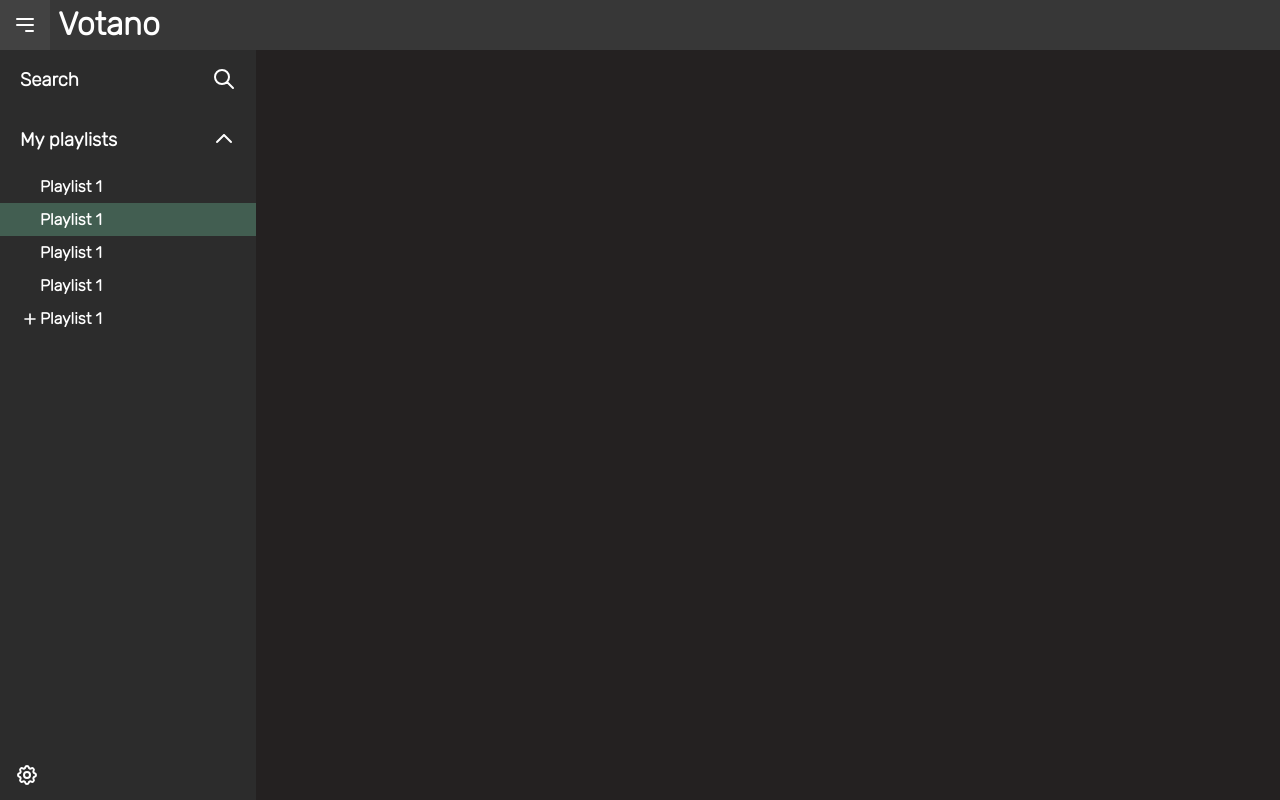
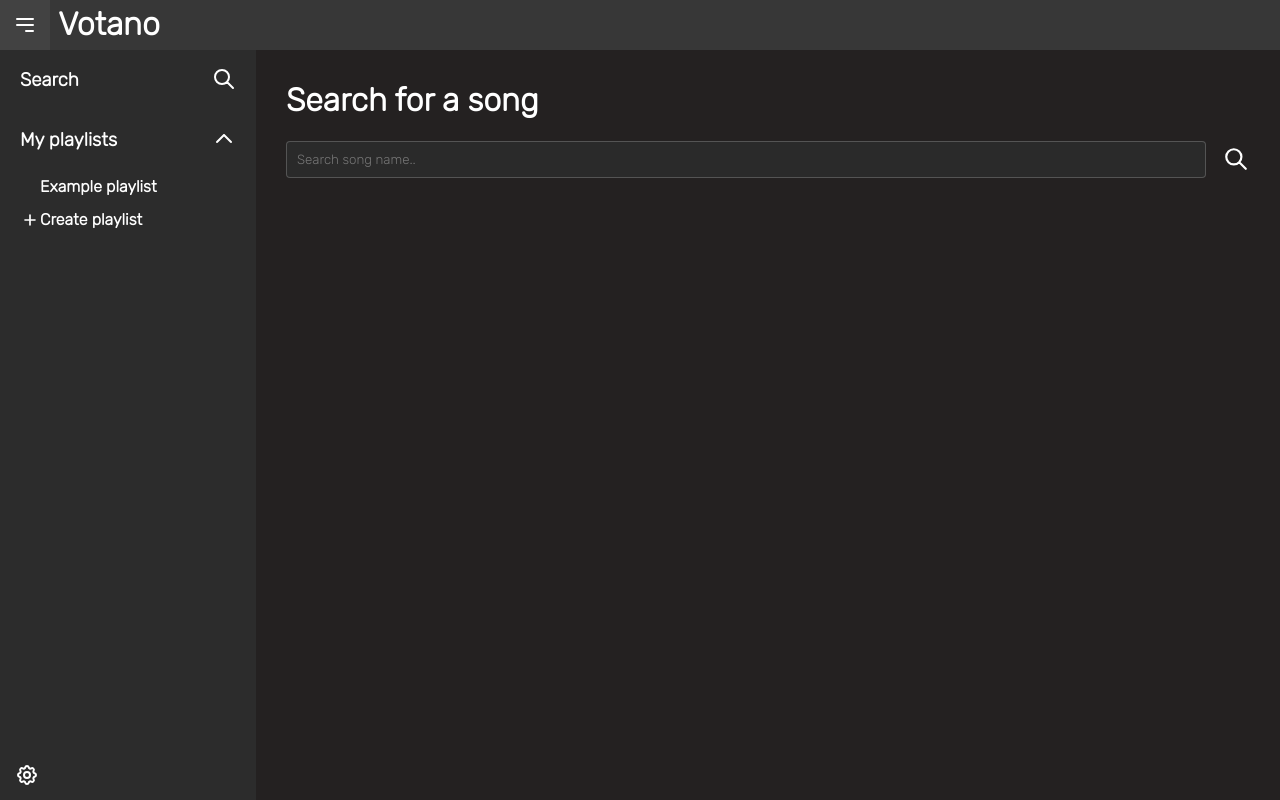
Before and after one commit to Cyclip/votano, a React (Create React App) app: page / in a window 1280 px wide. Built offline with nearby package versions, Linux system fonts and the light colour scheme.

Commit message:
Add search bar

```diff
--- a/src/App.css
+++ b/src/App.css
@@ -253,3 +253,62 @@
 .settings:hover .icon {
 	filter: drop-shadow(0 0 2px rgba(255,255,255, 0.5));
 }
+
+/* MAIN SECTION */
+
+.main {
+    width: 80%; /* menu is 20% */
+    height: calc(100vh - 50px);
+    padding: 10px 30px;
+    box-sizing: border-box;
+    overflow-y: auto;
+}
+
+/* search */
+#search .searchbar {
+    width: 100%;
+    height: 24px;
+    display: grid;
+    grid-template-columns: calc(100% - 32px - 16px) 32px;
+    grid-gap: 16px;
+}
+
+#search .searchbar input {
+    width: 98%;
+    background-color: #2A2A2A;
+    border: 1px solid #7070709c;
+    color: white;
+    outline: none;
+    padding: 10px;
+    border-radius: 4px;
+    font-family: "Rubik-Light";
+    transition: 0.3s ease;
+}
+
+#search .searchbar input:hover {
+    border: 1px solid #707070;
+}
+
+#search .searchbar input:focus {
+    border: 1px solid rgba(85, 143, 128, 0.612)
+}
+
+#search .searchbar button {
+    max-height: 100%;
+    height: auto;
+    width: 36px;
+    padding: 5px;
+    box-sizing: border-box;
+    background-color: transparent;
+    border: none;
+    border-radius: 5px;
+    transition: 0.3s ease;
+}
+
+#search .searchbar button:hover {
+    background-color: #302c2c;
+}
+
+#search .searchbar button .icon {
+    filter: invert(100%);
+}
--- a/src/App.js
+++ b/src/App.js
@@ -18,6 +18,8 @@ class App extends Component {
         this.state = {
             menuOpen: true,
             playlistsOpen: true,
+            currentTab: "search",
+            searchBarVal: "",
         };
     }
 
@@ -33,6 +35,10 @@ class App extends Component {
         });
     }
 
+    searchSongs = () => {
+        alert("yee");
+    }
+
     render() {
         return <div className="App">
             <header className="App-header">
@@ -46,44 +52,56 @@ class App extends Component {
                     <div className={"menu " + (this.state.menuOpen ? "open" : "closed")}>
                         <div className="items no-select">
                             <div className="item" onClick={() => function() {}}>
-                                <div class="name center-left-content withIcon">
+                                <div className="name center-left-content withIcon">
                                     <h3>Search</h3>
                                 </div>
-                                <SearchIcon class="icon"/>
+                                <SearchIcon className="icon"/>
                             </div>
                             <div className="item" onClick={() => this.togglePlaylists()}>
                                 <div className="name center-left-content withIcon">
                                     <h3>My playlists</h3>
                                 </div>
-                                <ChevronDownIcon class={"icon " + (this.state.playlistsOpen ? "flipped" : "unflipped")}/>
+                                <ChevronDownIcon className={"icon " + (this.state.playlistsOpen ? "flipped" : "unflipped")}/>
                             </div>
                             <div className={"playlistsContainer " + (this.state.playlistsOpen ? "visible" : "invisible")}>
                                 <div className="playlist">
-                                        <h4>Playlist 1</h4>
-                                    </div>
-                                <div className="playlist active">
-                                    <h4>Playlist 1</h4>
-                                </div>
-                                <div className="playlist">
-                                    <h4>Playlist 1</h4>
-                                </div>
-                                <div className="playlist">
-                                    <h4>Playlist 1</h4>
+                                    <h4>Example playlist</h4>
                                 </div>
                                 <div className="newPlaylist">
-                                    <div class="center-content">
+                                    <div className="center-content">
                                         <PlusSmIcon className="icon"/>
                                     </div>
-                                    <h4>Playlist 1</h4>
+                                    <h4>Create playlist</h4>
                                 </div>
                             </div>
                         </div>
 
-                        <div class="settings">
+                        <div className="settings">
                             <CogIcon className="icon"/>
                         </div>
                     </div>
-                    <div class="main">
+                    <div className="main">
+                        {
+                            // search tab
+                            this.state.currentTab == "search" &&
+                            <div id="search">
+                                <h1>Search for a song</h1>
+                                <div className="searchbar">
+                                    <input
+                                        placeholder="Search song name.."
+                                        onChange={event => {this.setState({searchBarVal: event.target.value})}}
+                                        onKeyPress={event => {
+                                            if (event.key == 'Enter') {
+                                                this.searchSongs();
+                                            }
+                                        }}
+                                    />
+                                    <button onClick={() => this.searchSongs()} className="center-content">
+                                        <SearchIcon className="icon"/>
+                                    </button>
+                                </div>
+                            </div>
+                        }
                     </div>
                 </div>
             </header>
```
